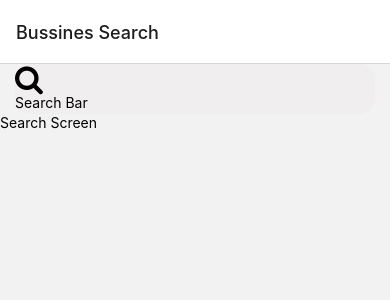
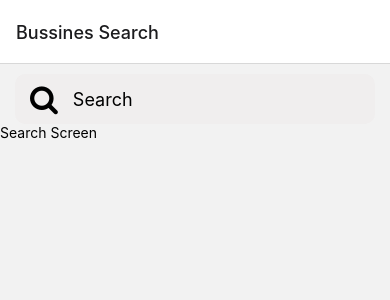
Before and after one commit to EnzoEsper/food, a React Native app: screen /Search in a window 390 px wide. Shown: the top 300 px of the page. Built offline with nearby package versions, Linux system fonts and the light colour scheme.

Commit message:
adding styles to the search bar component

```diff
--- a/src/components/SearchBar.js
+++ b/src/components/SearchBar.js
@@ -1,22 +1,36 @@
 import React from "react"
-import { Text, View, StyleSheet } from "react-native"
+import { TextInput, View, StyleSheet } from "react-native"
 import { FontAwesome } from '@expo/vector-icons';
 
 const SearchBar = () => {
   return (
-    <View style={styles.background}>
-      <FontAwesome name="search" size={30} color="black" />
-      <Text>Search Bar</Text>
+    <View style={styles.backgroundStyle}>
+      <FontAwesome name="search" style={styles.iconStyle} />
+      <TextInput
+        style={styles.inputStye}
+        placeholder="Search"
+      />
     </View>
   )
 }
 
 const styles = StyleSheet.create({
-  background: {
+  backgroundStyle: {
+    marginTop: 10,
     backgroundColor: "#F0EEEE",
     height: 50,
-    borderRadius: 15,
-    marginHorizontal: 15
+    borderRadius: 10,
+    marginHorizontal: 15,
+    flexDirection: "row",
+  },
+  inputStye: {
+    flex: 1,
+    fontSize: 18,
+  },
+  iconStyle: {
+    fontSize: 30,
+    alignSelf: "center",
+    marginHorizontal: 15,
   }
 });
 
```
